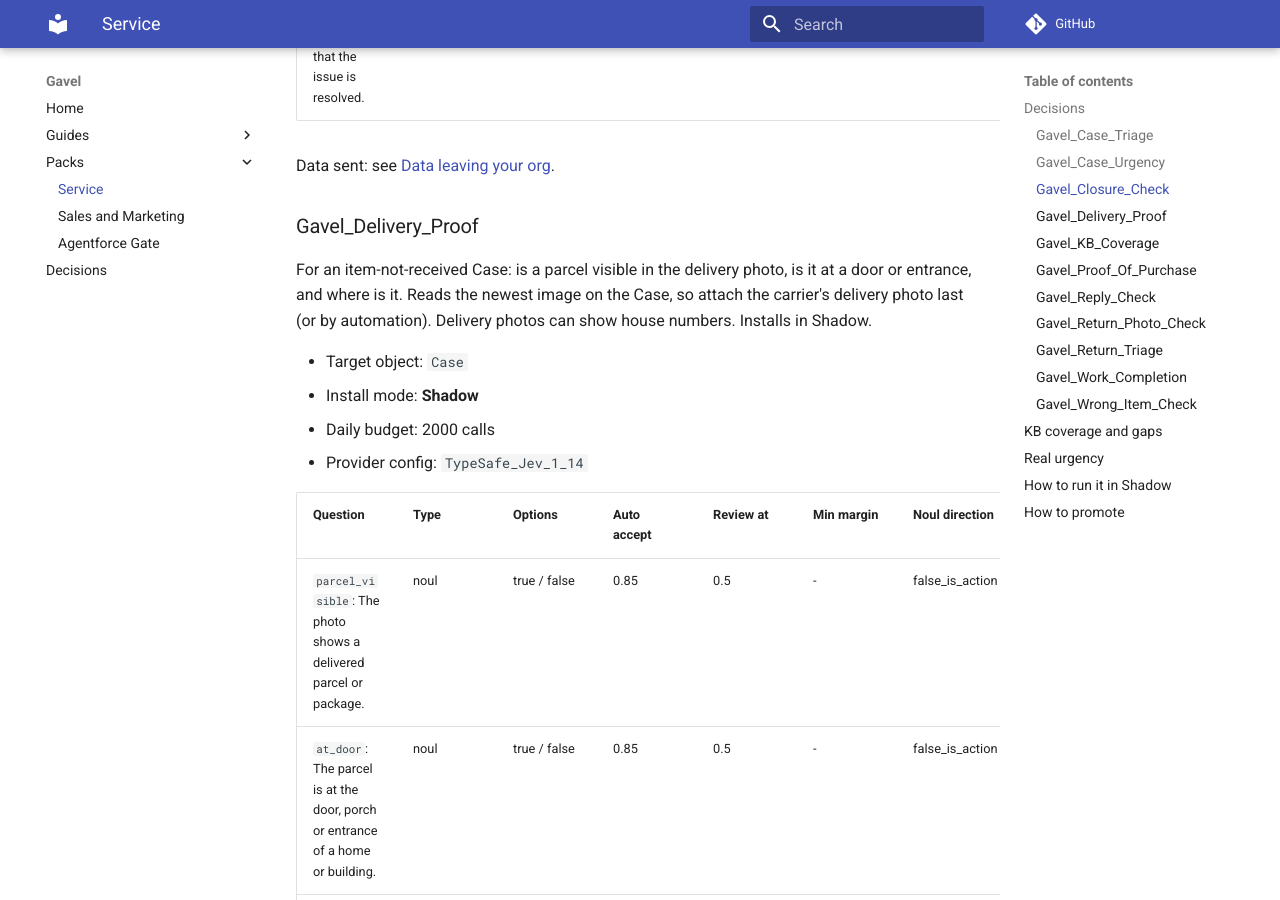
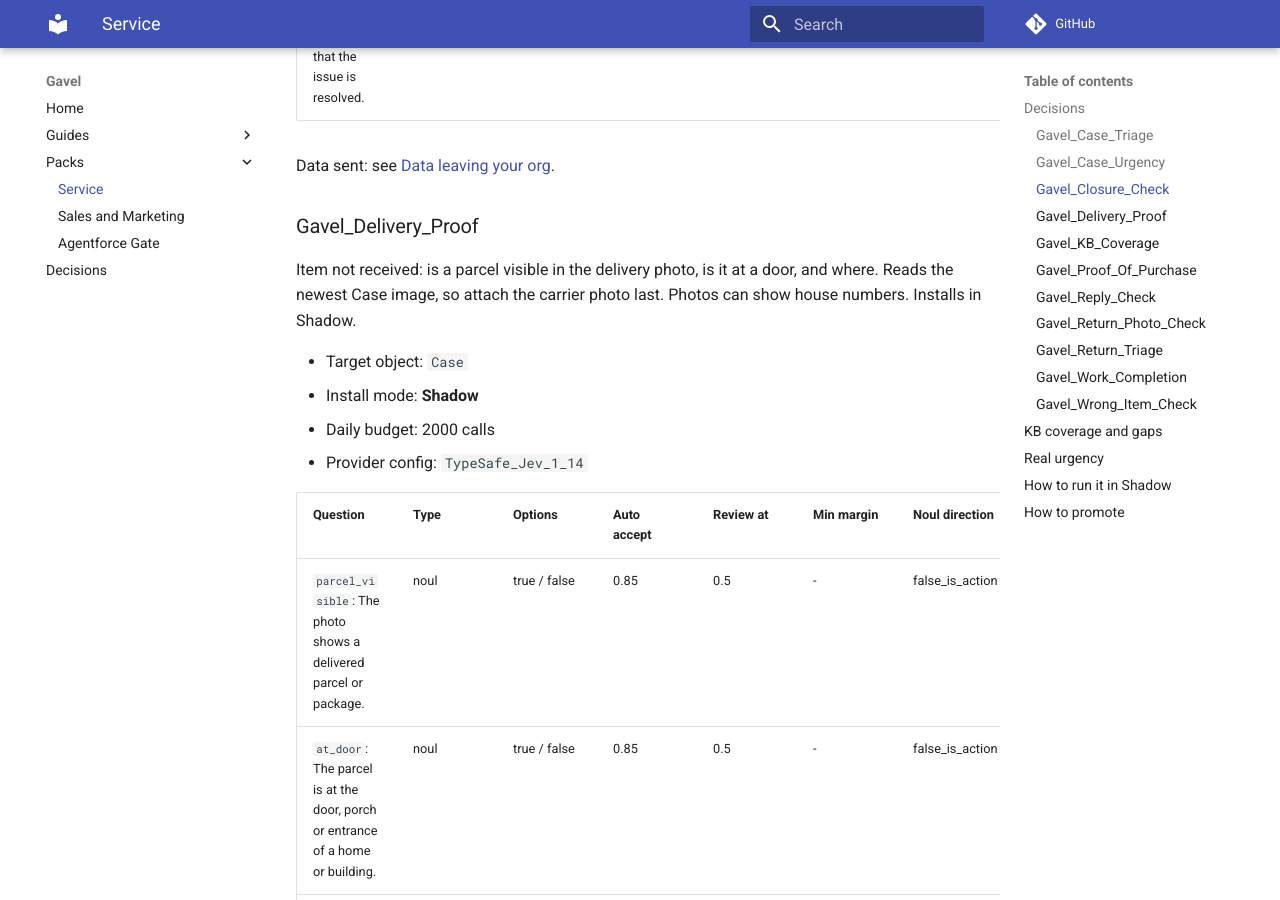
Before and after one commit to shivanathd/gavel, an MkDocs documentation site: the page built from docs/packs/service.md, in a window 1280 px wide and 900 px high, scrolled down 2378 px. Built offline with MkDocs 1.6.1 and Material for MkDocs 9.7.7, drawn with Linux system fonts in a browser that asks for light colours; comment, search, counter and statistics services are not loaded; some of the changed text lies outside the part shown.

Commit message:
fix(service): keep decision descriptions within 255 characters
Deploying the review follow-ups to a scratch org failed: Description__c is a
TextArea (255) and two descriptions ran to 279 and 292.

Co-Authored-By: Claude Opus 5.5 <noreply@anthropic.com>

```diff
--- a/docs/packs/service.md
+++ b/docs/packs/service.md
@@ -63,7 +63,7 @@ Data sent: see [Data leaving your org](../guides/data-leaving-your-org.md#gavel_
 
 ### Gavel_Delivery_Proof
 
-For an item-not-received Case: is a parcel visible in the delivery photo, is it at a door or entrance, and where is it. Reads the newest image on the Case, so attach the carrier's delivery photo last (or by automation). Delivery photos can show house numbers. Installs in Shadow.
+Item not received: is a parcel visible in the delivery photo, is it at a door, and where. Reads the newest Case image, so attach the carrier photo last. Photos can show house numbers. Installs in Shadow.
 
 - Target object: `Case`
 - Install mode: **Shadow**
@@ -100,7 +100,7 @@ Data sent: see [Data leaving your org](../guides/data-leaving-your-org.md#gavel_
 
 ### Gavel_Proof_Of_Purchase
 
-Checks the photo a customer sent as proof of purchase: is it a receipt or invoice, does it list the product, and where is the total (asked only next to whether a total is visible). Jev points at the total but cannot read it. Receipts show names, addresses and card digits. Installs in Shadow.
+Proof of purchase photo: is it a receipt or invoice, does it list the product, is the total visible and where. Jev points at the total but cannot read it. Receipts show names and card digits. Installs in Shadow.
 
 - Target object: `Case`
 - Install mode: **Shadow**
```
Also changed, not shown: docs/guides/data-leaving-your-org.md (+2 -2 lines), 2 other files.
